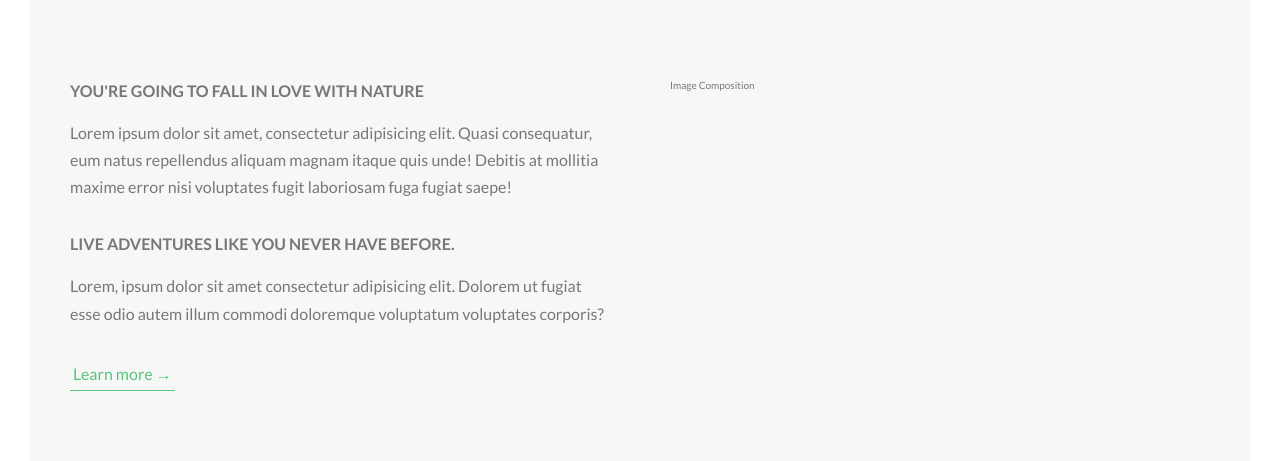
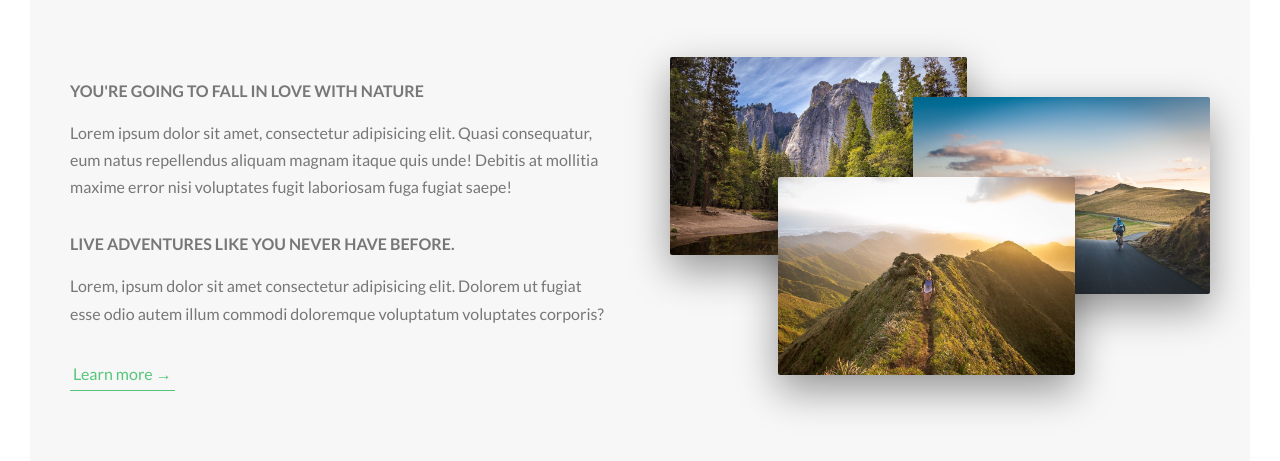
Before and after one commit to pcsmomo/advanced-css, a website: page 01-natours/index.html in a window 1280 px wide. Shown: the part 943-1404 px from the top of the page. Drawn offline with Linux system fonts and the light colour scheme.

Commit message:
37. Building the About Section - Part 3

```diff
--- a/01-natours/index.html
+++ b/01-natours/index.html
@@ -61,7 +61,23 @@
 
             <a href="#" class="btn-text">Learn more &rarr;</a>
           </div>
-          <div class="col-1-of-2">Image Composition</div>
+          <div class="col-1-of-2">
+            <div class="composition">
+              <img
+                src="img/nat-1-large.jpg"
+                alt="Photo 1"
+                class="composition__photo composition__photo--p1"
+              /><img
+                src="img/nat-2-large.jpg"
+                alt="Photo 2"
+                class="composition__photo composition__photo--p2"
+              /><img
+                src="img/nat-3-large.jpg"
+                alt="Photo 3"
+                class="composition__photo composition__photo--p3"
+              />
+            </div>
+          </div>
         </div>
       </section>
     </main>
--- /dev/null
+++ b/01-natours/sass/components/_composition.scss
@@ -0,0 +1,38 @@
+.composition {
+  position: relative;
+
+  &__photo {
+    width: 55%;
+    box-shadow: 0 1.5rem 4rem rgba($color-black, 0.4);
+    border-radius: 2px;
+    position: absolute;
+    transition: all 0.2s;
+    outline-offset: 2rem;
+
+    &--p1 {
+      left: 0;
+      top: -2rem;
+    }
+
+    &--p2 {
+      right: 0;
+      top: 2rem;
+    }
+
+    &--p3 {
+      left: 20%;
+      top: 10rem;
+    }
+
+    &:hover {
+      outline: 1.5rem solid rgba($color-primary, 0.5);
+      transform: scale(1.05) translateY(-0.5rem);
+      box-shadow: 0 2.5rem 4rem rgba($color-black, 0.5);
+      z-index: 20;
+    }
+  }
+
+  &:hover &__photo:not(:hover) {
+    transform: scale(0.9);
+  }
+}
--- a/01-natours/sass/main.scss
+++ b/01-natours/sass/main.scss
@@ -8,6 +8,7 @@
 @import 'base/utilities';
 
 @import 'components/button';
+@import 'components/composition';
 
 @import 'layout/header';
 @import 'layout/grid';
```
Also changed, not shown: 01-natours/css/style.css.
